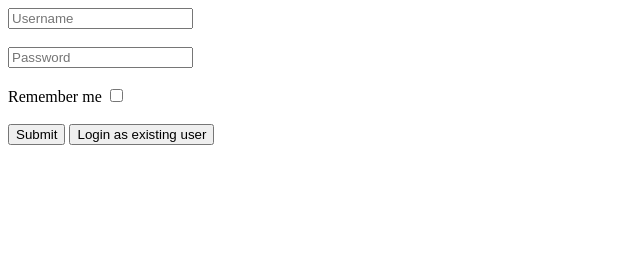
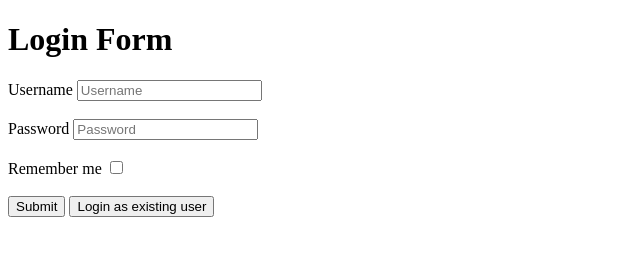
Before and after one commit to acciojob/remember-me-login-form-accio-garry, a website: page main.html in a window 1280 px wide. Shown: the whole page, without its empty margins (0-640 px from the left). Drawn offline with Linux system fonts and the light colour scheme.

Commit message:
created a submission

```diff
--- a/main.html
+++ b/main.html
@@ -7,23 +7,24 @@
 </head>
 
 <body>
-
+<h1>Login Form</h1>
 <form id="myform">
-
+    <label for="username">Username</label>
 	<input type="text" placeholder="Username" id="username">
 	<br>
 	<br>
+	<label for="password">Password</label>
 	<input type="password" placeholder="Password" id="password">
 	<br>
 	<br>
-    <label for="checkbox">Remember me</label>
+    <label for="checkbox">Remember me </label>
     <input type="checkbox" id="checkbox">
 	<br>
 	<br>
 
 	<input type="submit" id="submit" value="Submit">
 
-	<input type="submit" id="existing" value="Login as existing user">
+	<button id="existing">Login as existing user</button>
 
 
 </form>
```
